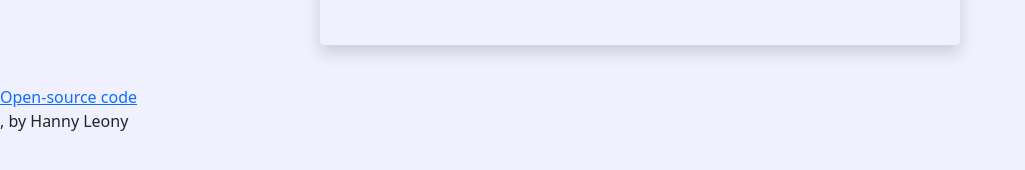
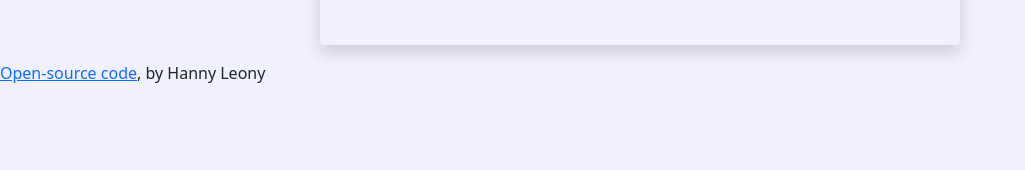
Before and after one commit to hannyleony/first-project-hanny, a website built with Parcel: page index.html in a window 1280 px wide. Shown: the part 530-700 px from the top of the page, without its empty margins (0-1025 px from the left). Built offline with nearby package versions, Linux system fonts and the light colour scheme; a web font is replaced by a local one.

Commit message:
Update index.html

```diff
--- a/index.html
+++ b/index.html
@@ -104,7 +104,7 @@
         <div class="col-2"><i class="fas fa-sun icon sun"></i></div>
       </div>
       </div>
-    </br>
-    <a class="footer" href="https://github.com/hannyleony/first-project-hanny">Open-source code</a>, by Hanny Leony</div>
+      <div class="footer">
+    <a href="https://github.com/hannyleony/first-project-hanny">Open-source code</a>, by Hanny Leony</div>
 </body>
 </html>
```
